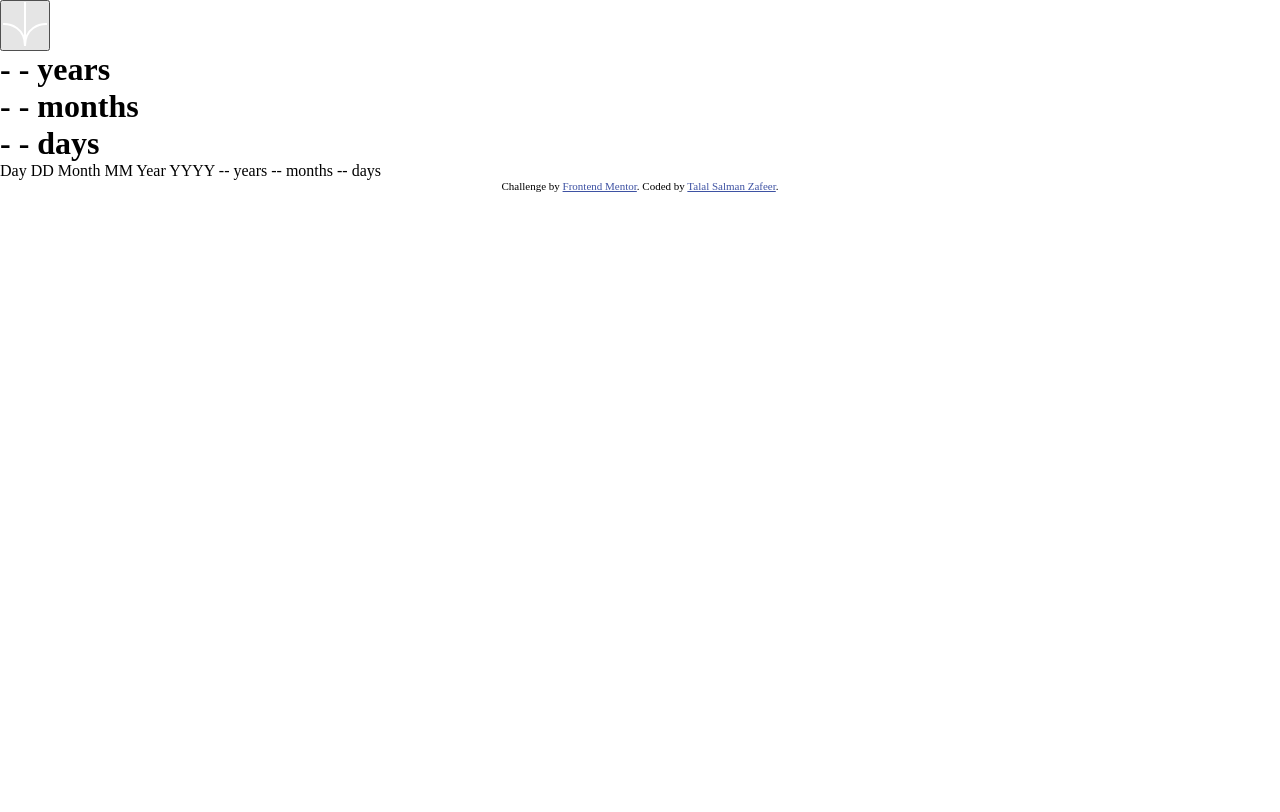
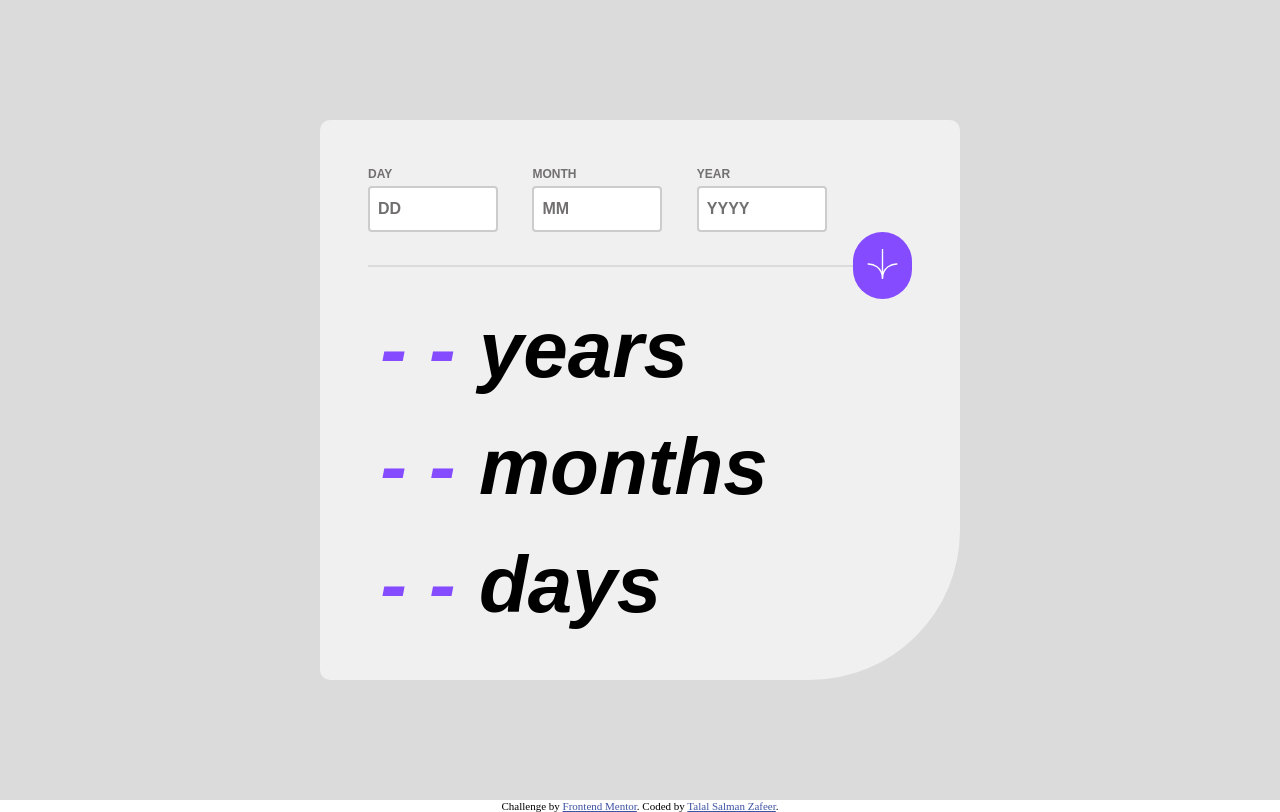
Before and after one commit to itstalalsalman/age-calculator-app-main, a plain HTML site: page index.html in a window 1280 px wide. Drawn offline with Linux system fonts and the light colour scheme.

Commit message:
Initial Design And Functionality Completed

```diff
--- a/index.html
+++ b/index.html
@@ -19,7 +19,18 @@
   <div class="main__container">
     <div class="inside__container">
       <div class="input__row">
-
+        <div class="date-input">
+          <label for="dd">Day</label>
+          <input type="number" id="dd" min="1" max="31" placeholder="DD">
+        </div>
+        <div class="date-input">
+            <label for="mm">Month</label>
+            <input type="number" id="mm" min="1" max="12" placeholder="MM">
+        </div>
+        <div class="date-input">
+            <label for="yyyy">Year</label>
+            <input type="number" id="yyyy" min="1900" max="2023" placeholder="YYYY">
+        </div>
       </div>
 
       <div class="line-to-btn">
@@ -35,22 +46,11 @@
 
     </div>
   </div>
-  Day
-  DD
-
-  Month
-  MM
-
-  Year
-  YYYY
-
-  -- years
-  -- months
-  -- days
 
   <div class="attribution">
     Challenge by <a href="https://www.frontendmentor.io?ref=challenge" target="_blank">Frontend Mentor</a>.
-    Coded by <a href="#">Talal Salman Zafeer</a>.
+    Coded by <a href="https://my-portfolio-rosy-ten-46.vercel.app">Talal Salman Zafeer</a>.
   </div>
+  <script src="index.js"></script>
 </body>
 </html>
--- a/index.js
+++ b/index.js
@@ -0,0 +1,51 @@
+const ddInput = document.getElementById('dd');
+const mmInput = document.getElementById('mm');
+const yyyyInput = document.getElementById('yyyy');
+const calculateBtn = document.getElementById('calculate__age');
+const yearsSpan = document.querySelector('.years');
+const monthsSpan = document.querySelector('.months');
+const daysSpan = document.querySelector('.days');
+
+calculateBtn.addEventListener('click', () => {
+  const day = parseInt(ddInput.value);
+  const month = parseInt(mmInput.value) - 1; // Months are 0-indexed
+  const year = parseInt(yyyyInput.value);
+
+  if (isValidDate(day, month, year)) {
+    const birthDate = new Date(year, month, day);
+    const age = calculateAge(birthDate);
+
+    yearsSpan.textContent = age.years;
+    monthsSpan.textContent = age.months;
+    daysSpan.textContent = age.days;
+
+    document.querySelector('.calculated-res-area').classList.add('result-active');
+  } else {
+
+  }
+
+});
+
+function isValidDate(day, month, year) {
+  const date = new Date(year, month, day);
+  return date.getFullYear() === year && date.getMonth() === month && date.getDate() === day;
+}
+
+function calculateAge(birthDate) {
+  const today = new Date();
+  let years = today.getFullYear() - birthDate.getFullYear();
+  let months = today.getMonth() - birthDate.getMonth();
+  let days = today.getDate() - birthDate.getDate();
+
+  if (days < 0) {
+    months--;
+    days += new Date(today.getFullYear(), today.getMonth(), 0).getDate();
+  }
+
+  if (months < 0) {
+    years--;
+    months += 12;
+  }
+
+  return { years, months, days };
+}
--- a/style.css
+++ b/style.css
@@ -4,11 +4,11 @@
     --lightRed: hsl(0, 100%, 67%);
 
     /* Neutral */
-    --wht: ;
-    --offWhite: ;
-    --lightGrey: ;
-    --smokeyGrey: ;
-    --offBlack: ;
+    --wht: hsl(0, 0%, 100%);
+    --offWhite: hsl(0, 0%, 94%);
+    --lightGrey: hsl(0, 0%, 86%);
+    --smokeyGrey: hsl(0, 1%, 44%);
+    --offBlack: hsl(0, 0%, 8%);
 
     --inputFontSize: 32px;
     --poppinFont: "Poppins", sans-serif;
@@ -19,3 +19,164 @@
     margin: 0;
     padding: 0;
 }
+
+
+.main__container{
+    width: 100%;
+    height: 100vh;
+    display: flex;
+    justify-content: center;
+    align-items: center;
+    background-color: var(--lightGrey);
+}
+
+.inside__container{
+    width: 50%;
+    height: 70%;
+    background-color: var(--offWhite);
+    display: flex;
+    flex-direction: column;
+    justify-content: flex-start;
+    align-items: center;
+    border-radius: 10px;
+    border-bottom-right-radius: 150px;
+
+}
+
+.input__row{
+    width: 85%;
+    height: 20%;
+    display: flex;
+    justify-content: flex-start;
+    align-items: flex-end;
+    gap: 10%;
+}
+
+.date-input{
+    display: flex;
+    flex-direction: column;
+    justify-content: space-between;
+    width: 110px;
+    height: 65px;
+}
+
+#dd{
+    width: 100%;
+    height: 60%;
+}
+
+#mm{
+    width: 100%;
+    height: 60%;
+}
+
+#yyyy{
+    width: 100%;
+    height: 60%;
+}
+
+label{
+    font-family: var(--poppinFont);
+    text-transform: uppercase;
+    font-size: 12px;
+    font-weight: 700;
+    color: var(--smokeyGrey);
+}
+
+.line-to-btn{
+    width: 85%;
+    height: 12%;
+    display: flex;
+    justify-content: center;
+    align-items: center;
+}
+
+.line{
+    width: 90%;
+    height: 2px;
+    background-color: var(--lightGrey);
+    border: none;
+}
+
+#calculate__age{
+    width: 60px;
+    height: 100%;
+    border-radius: 50px;
+    background-color: var(--purple);
+    border: none;
+    transition: background-color 0.2s ease-in;
+}
+
+#calculate__age:hover{
+    background-color: var(--offBlack);
+    cursor: pointer;
+    .arrow-btn-down{
+        background-color: var(--offBlack);
+    }
+}
+
+.arrow-btn-down{
+    width: 50px;
+    height: 30px;
+    background-color: var(--purple);
+    object-fit: contain;
+    transition: background-color 0.2s ease-in;
+
+}
+
+
+.calculated-res-area{
+    width: 85%;
+    height: 60%;
+    display: flex;
+    flex-direction: column;
+    justify-content: flex-start;
+    align-items: flex-start;
+    gap: 5%;
+}
+
+  .date-input label {
+    display: block;
+    margin-bottom: 5px;
+    font-weight: bold;
+  }
+
+  .date-input input[type="number"] {
+    width: 80px;
+    padding: 8px;
+    border: 2px solid #ccc;
+    border-radius: 4px;
+    font-size: 16px;
+  }
+
+  /* Placeholder Styling */
+  .date-input input[type="number"]::placeholder {
+    color: var(--smokeyGrey);
+    font-weight: 700;
+  }
+
+  /* JS-added Letter Spacing */
+  .result-active .calc_res span {
+    letter-spacing: 5px;
+  }
+
+.calc_res{
+    width: 100%;
+    height: 30%;
+    font-family: var(--poppinFont);
+    font-size: 5rem;
+    font-style: italic;
+    display: flex;
+    gap: 2%;
+    justify-content: flex-start;
+    align-items: center;
+}
+
+span{
+    height: 100%;
+    width: 100px;
+    display: flex;
+    align-items: center;
+    justify-content: center;
+    color: var(--purple);
+}
```
